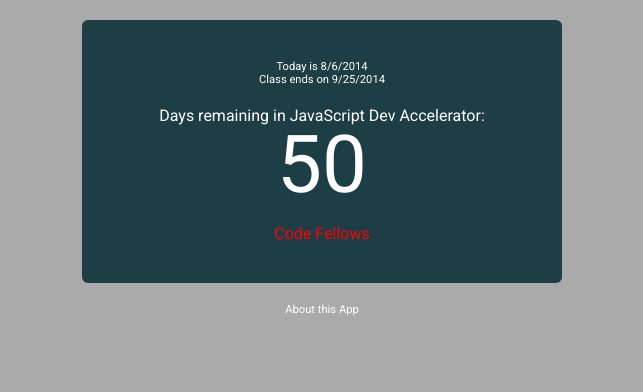
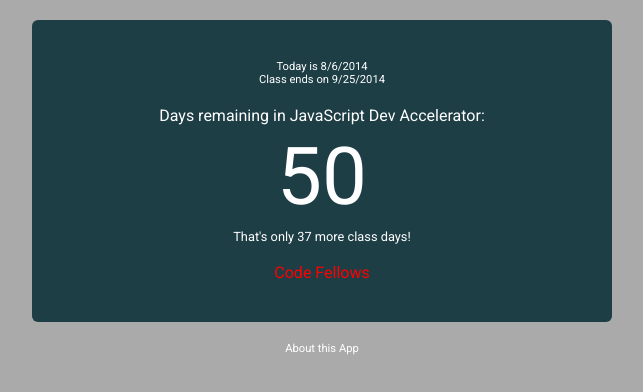
Before and after one commit to MJGrant/sea-b20-day2hw-StaticPageExpressApp, a website: page static/index.html in a window 1280 px wide. Shown: the whole page, without its empty margins (318-961 px from the left). Drawn offline with nearby package versions, Linux system fonts and the light colour scheme.

Commit message:
Added a function to calculate how many class days remain, added to index.html and styled.

```diff
--- a/static/index.html
+++ b/static/index.html
@@ -15,6 +15,7 @@
     <div class="today"></div>
     Days remaining in JavaScript Dev Accelerator:
     <div class="daysLeft"></div>
+    <div class="classDays"></div>
     <br>
     <a href="http://codefellows.org">Code Fellows</a>
   </div>
--- a/static/js/script.js
+++ b/static/js/script.js
@@ -15,8 +15,48 @@
   }
 
 
+
   $(".today").html("Today is " + prettyDate(today) + "<br> Class ends on " + prettyDate(endDate));
   $(".daysLeft").html(daysRemaining);
+  $(".classDays").html("That's only " + classDaysBetweenDates(today, endDate, true) + " more class days!");
+}
+
+//Credit: exclude-weekends function is from
+//http://stackoverflow.com/questions/23195679/how-to-exclude-weekend-days-in-jquery
+function classDaysBetweenDates(startDate, endDate, getWorkingDays) {
+
+    startDate = new Date(startDate);
+    endDate = new Date(endDate);
+
+    // Validate input
+    if (endDate < startDate)
+        return 0;
+
+    // Calculate days between dates
+    var millisecondsPerDay = 86400 * 1000; // Day in milliseconds
+    startDate.setHours(0,0,0,1);  // Start just after midnight
+    endDate.setHours(23,59,59,999);  // End just before midnight
+    var diff = endDate - startDate;  // Milliseconds between datetime objects
+    var days = Math.ceil(diff / millisecondsPerDay);
+
+    if(getWorkingDays){
+        // Subtract two weekend days for every week in between
+        var weeks = Math.floor(days / 7);
+        days = days - (weeks * 2);
+        // Handle special cases
+        var startDay = startDate.getDay();
+        var endDay = endDate.getDay();
+        // Remove weekend not previously removed.
+        if (startDay - endDay > 1)
+            days = days - 2;
+        // Remove start day if span starts on Sunday but ends before Saturday
+        if (startDay == 0 && endDay != 6)
+            days = days - 1;
+        // Remove end day if span ends on Saturday but starts after Sunday
+        if (endDay == 6 && startDay != 0)
+            days = days - 1;
+    }
+    return days;
 }
 
 $(document).ready(function() {
--- a/static/stylesheets/style.css
+++ b/static/stylesheets/style.css
@@ -10,7 +10,7 @@
 }
 
 .centered {
-  width:400px;
+  width:500px;
   text-align:center;
   margin:20px auto;
   background-color:#1e3e46;
@@ -20,7 +20,11 @@
 
 .daysLeft {
   font-size:5em;
-  line-height:1em;
+  line-height:1.3em;
+}
+
+.classDays {
+  font-size:.8em;
 }
 
 .today {
```
